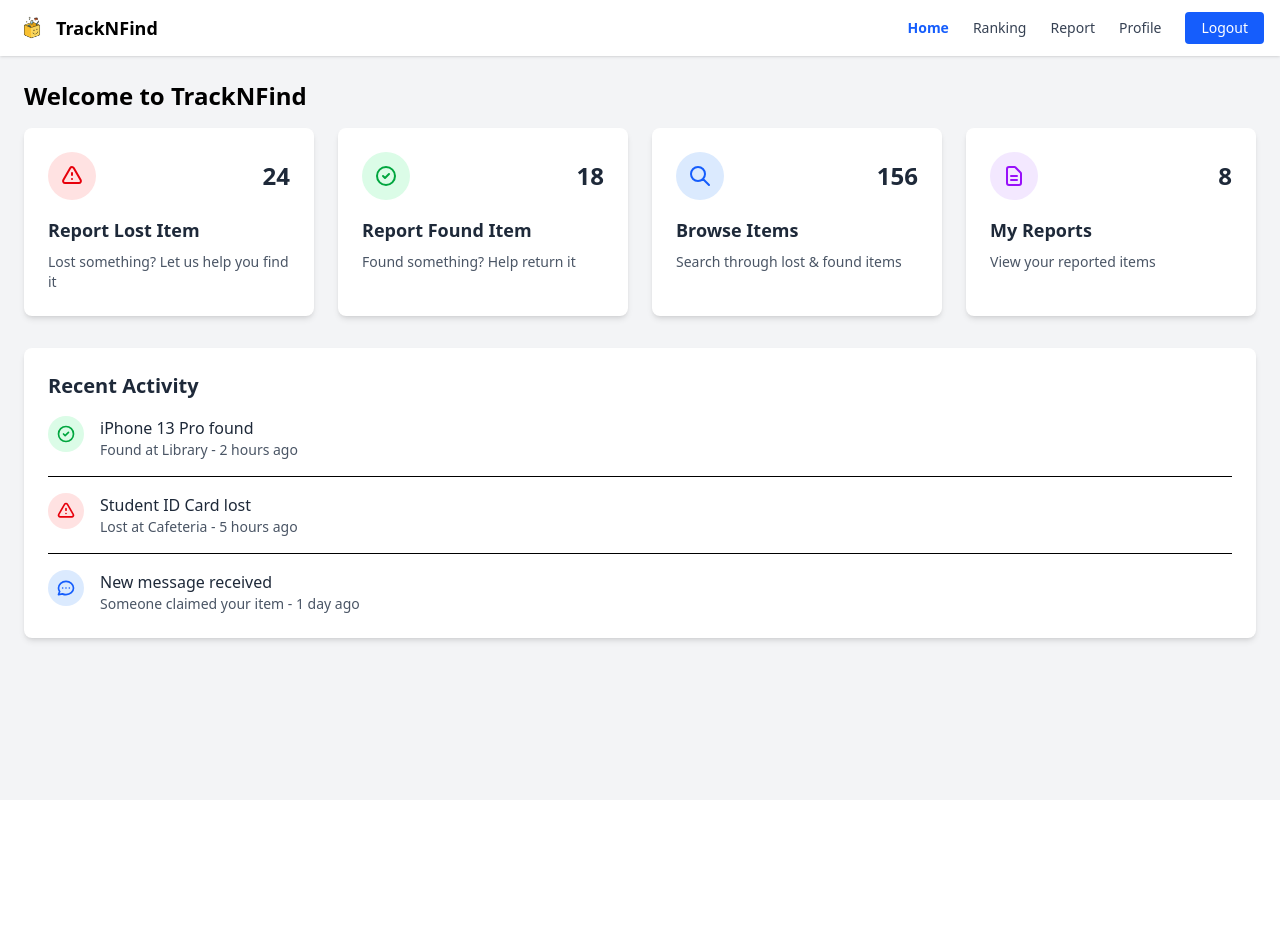
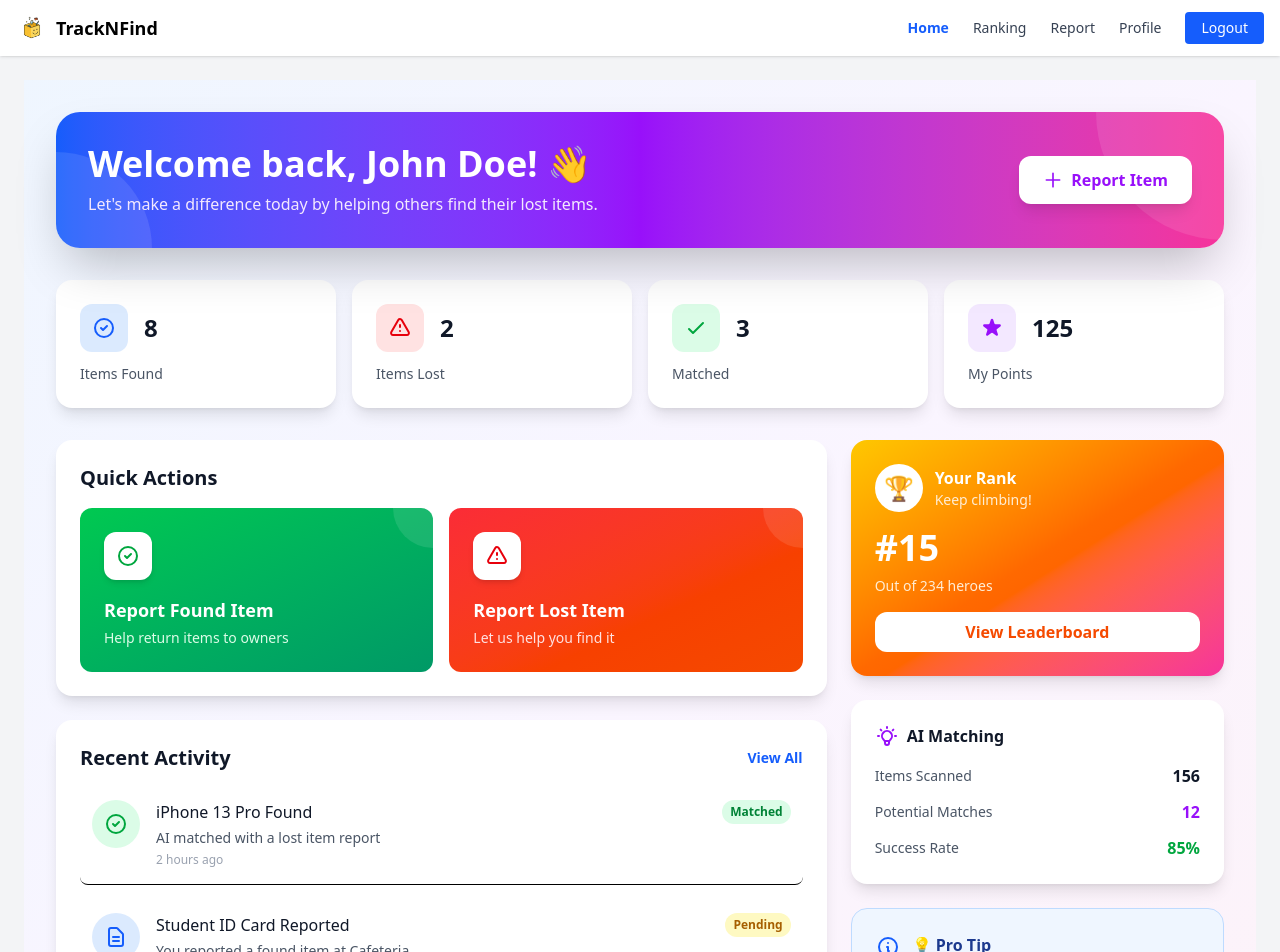
Before and after one commit to LEONG0719/AIROST_internProject, a Vue app in the folder Frontend/lostAndFound/: page /dashboard in a window 1280 px wide. Shown: the top 952 px of the page. Before the commit the page ends 800 px from the top, so only its background shows below. Built offline with nearby package versions, Linux system fonts and the light colour scheme.

Commit message:
redesign dashboard page and ranking page smaller adjust

```diff
--- a/Frontend/lostAndFound/src/pages/DashboardPage.vue
+++ b/Frontend/lostAndFound/src/pages/DashboardPage.vue
@@ -1,107 +1,318 @@
 <template>
   <DashboardLayout>
-    <h1 class="text-2xl font-bold mb-4">Welcome to TrackNFind</h1>
+    <div class="min-h-screen bg-gradient-to-br from-blue-50 via-purple-50 to-pink-50">
+      <div class="max-w-7xl mx-auto px-4 sm:px-6 lg:px-8 py-8">
 
-    <div class="grid grid-cols-1 md:grid-cols-2 lg:grid-cols-4 gap-6 mb-8">
-      <!-- Quick Action Cards -->
-      <div class="bg-white rounded-lg shadow-md p-6 hover:shadow-lg transition cursor-pointer">
-        <div class="flex items-center justify-between mb-4">
-          <div class="bg-red-100 p-3 rounded-full">
+        <!-- Welcome Banner -->
+        <div class="relative overflow-hidden bg-gradient-to-r from-blue-600 via-purple-600 to-pink-500 rounded-3xl shadow-2xl p-8 mb-8 text-white">
+          <!-- Decorative Elements -->
+          <div class="absolute top-0 right-0 w-64 h-64 bg-white opacity-10 rounded-full -mr-32 -mt-32"></div>
+          <div class="absolute bottom-0 left-0 w-48 h-48 bg-white opacity-10 rounded-full -ml-24 -mb-24"></div>
+
+          <div class="relative z-10">
+            <div class="flex flex-col md:flex-row items-start md:items-center justify-between gap-4">
+              <div class="flex-1">
+                <h1 class="text-3xl md:text-4xl font-bold mb-2">
+                  Welcome back, {{ userName }}! 👋
+                </h1>
+                <p class="text-purple-100 text-sm md:text-base">
+                  Let's make a difference today by helping others find their lost items.
+                </p>
+              </div>
+              <button
+                @click="goToReport"
+                class="bg-white text-purple-600 px-6 py-3 rounded-xl font-semibold hover:bg-opacity-90 transition shadow-lg flex items-center gap-2 whitespace-nowrap cursor-pointer"
+              >
+                <svg class="w-5 h-5" fill="none" stroke="currentColor" viewBox="0 0 24 24">
+                  <path stroke-linecap="round" stroke-linejoin="round" stroke-width="2" d="M12 4v16m8-8H4"/>
+                </svg>
+                Report Item
+              </button>
+            </div>
+          </div>
+        </div>
+
+        <!-- Quick Stats -->
+        <div class="grid grid-cols-2 md:grid-cols-4 gap-4 mb-8">
+          <div class="bg-white rounded-2xl shadow-lg p-6 hover:shadow-xl transition cursor-pointer">
+            <div class="flex items-center gap-4 mb-3">
+              <div class="w-12 h-12 bg-blue-100 rounded-xl flex items-center justify-center flex-shrink-0">
+                <svg class="w-6 h-6 text-blue-600" fill="none" stroke="currentColor" viewBox="0 0 24 24">
+                  <path stroke-linecap="round" stroke-linejoin="round" stroke-width="2" d="M9 12l2 2 4-4m6 2a9 9 0 11-18 0 9 9 0 0118 0z"/>
+                </svg>
+              </div>
+              <h3 class="text-2xl font-bold text-gray-900">{{ stats.itemsFound }}</h3>
+            </div>
+            <p class="text-sm text-gray-600">Items Found</p>
+          </div>
+
+          <div class="bg-white rounded-2xl shadow-lg p-6 hover:shadow-xl transition cursor-pointer">
+            <div class="flex items-center gap-4 mb-3">
+              <div class="w-12 h-12 bg-red-100 rounded-xl flex items-center justify-center flex-shrink-0">
                 <svg class="w-6 h-6 text-red-600" fill="none" stroke="currentColor" viewBox="0 0 24 24">
                   <path stroke-linecap="round" stroke-linejoin="round" stroke-width="2" d="M12 9v2m0 4h.01m-6.938 4h13.856c1.54 0 2.502-1.667 1.732-3L13.732 4c-.77-1.333-2.694-1.333-3.464 0L3.34 16c-.77 1.333.192 3 1.732 3z"/>
                 </svg>
               </div>
-          <span class="text-2xl font-bold text-gray-800">24</span>
+              <h3 class="text-2xl font-bold text-gray-900">{{ stats.itemsLost }}</h3>
             </div>
-        <h3 class="text-lg font-semibold text-gray-800 mb-2">Report Lost Item</h3>
-        <p class="text-sm text-gray-600">Lost something? Let us help you find it</p>
+            <p class="text-sm text-gray-600">Items Lost</p>
           </div>
 
-      <div class="bg-white rounded-lg shadow-md p-6 hover:shadow-lg transition cursor-pointer">
-        <div class="flex items-center justify-between mb-4">
-          <div class="bg-green-100 p-3 rounded-full">
+          <div class="bg-white rounded-2xl shadow-lg p-6 hover:shadow-xl transition cursor-pointer">
+            <div class="flex items-center gap-4 mb-3">
+              <div class="w-12 h-12 bg-green-100 rounded-xl flex items-center justify-center flex-shrink-0">
+                <svg class="w-6 h-6 text-green-600" fill="none" stroke="currentColor" viewBox="0 0 24 24">
+                  <path stroke-linecap="round" stroke-linejoin="round" stroke-width="2" d="M5 13l4 4L19 7"/>
+                </svg>
+              </div>
+              <h3 class="text-2xl font-bold text-gray-900">{{ stats.matched }}</h3>
+            </div>
+            <p class="text-sm text-gray-600">Matched</p>
+          </div>
+
+          <div class="bg-white rounded-2xl shadow-lg p-6 hover:shadow-xl transition cursor-pointer">
+            <div class="flex items-center gap-4 mb-3">
+              <div class="w-12 h-12 bg-purple-100 rounded-xl flex items-center justify-center flex-shrink-0">
+                <svg class="w-6 h-6 text-purple-600" fill="currentColor" viewBox="0 0 20 20">
+                  <path d="M9.049 2.927c.3-.921 1.603-.921 1.902 0l1.07 3.292a1 1 0 00.95.69h3.462c.969 0 1.371 1.24.588 1.81l-2.8 2.034a1 1 0 00-.364 1.118l1.07 3.292c.3.921-.755 1.688-1.54 1.118l-2.8-2.034a1 1 0 00-1.175 0l-2.8 2.034c-.784.57-1.838-.197-1.539-1.118l1.07-3.292a1 1 0 00-.364-1.118L2.98 8.72c-.783-.57-.38-1.81.588-1.81h3.461a1 1 0 00.951-.69l1.07-3.292z"/>
+                </svg>
+              </div>
+              <h3 class="text-2xl font-bold text-gray-900">{{ stats.points }}</h3>
+            </div>
+            <p class="text-sm text-gray-600">My Points</p>
+          </div>
+        </div>
+
+        <div class="grid grid-cols-1 lg:grid-cols-3 gap-6">
+
+          <!-- Left Column -->
+          <div class="lg:col-span-2 space-y-6">
+
+            <!-- Quick Actions -->
+            <div class="bg-white rounded-2xl shadow-lg p-6">
+              <h2 class="text-xl font-bold text-gray-900 mb-4">Quick Actions</h2>
+              <div class="grid grid-cols-1 md:grid-cols-2 gap-4">
+                <button
+                  @click="goToReportFound"
+                  class="group relative overflow-hidden bg-gradient-to-br from-green-500 to-emerald-600 rounded-xl p-6 text-white text-left hover:shadow-xl transition"
+                >
+                  <div class="absolute top-0 right-0 w-20 h-20 bg-white opacity-10 rounded-full -mr-10 -mt-10"></div>
+                  <div class="relative z-10">
+                    <div class="w-12 h-12 bg-white rounded-xl flex items-center justify-center mb-4 shadow-md">
                       <svg class="w-6 h-6 text-green-600" fill="none" stroke="currentColor" viewBox="0 0 24 24">
                         <path stroke-linecap="round" stroke-linejoin="round" stroke-width="2" d="M9 12l2 2 4-4m6 2a9 9 0 11-18 0 9 9 0 0118 0z"/>
                       </svg>
                     </div>
-          <span class="text-2xl font-bold text-gray-800">18</span>
+                    <h3 class="text-lg font-semibold mb-1">Report Found Item</h3>
+                    <p class="text-sm text-green-100">Help return items to owners</p>
                   </div>
-        <h3 class="text-lg font-semibold text-gray-800 mb-2">Report Found Item</h3>
-        <p class="text-sm text-gray-600">Found something? Help return it</p>
-      </div>
+                </button>
 
-      <div class="bg-white rounded-lg shadow-md p-6 hover:shadow-lg transition cursor-pointer">
-        <div class="flex items-center justify-between mb-4">
-          <div class="bg-blue-100 p-3 rounded-full">
-            <svg class="w-6 h-6 text-blue-600" fill="none" stroke="currentColor" viewBox="0 0 24 24">
-              <path stroke-linecap="round" stroke-linejoin="round" stroke-width="2" d="M21 21l-6-6m2-5a7 7 0 11-14 0 7 7 0 0114 0z"/>
+                <button
+                  @click="goToReportLost"
+                  class="group relative overflow-hidden bg-gradient-to-br from-red-500 to-orange-600 rounded-xl p-6 text-white text-left hover:shadow-xl transition"
+                >
+                  <div class="absolute top-0 right-0 w-20 h-20 bg-white opacity-10 rounded-full -mr-10 -mt-10"></div>
+                  <div class="relative z-10">
+                    <div class="w-12 h-12 bg-white rounded-xl flex items-center justify-center mb-4 shadow-md">
+                      <svg class="w-6 h-6 text-red-600" fill="none" stroke="currentColor" viewBox="0 0 24 24">
+                        <path stroke-linecap="round" stroke-linejoin="round" stroke-width="2" d="M12 9v2m0 4h.01m-6.938 4h13.856c1.54 0 2.502-1.667 1.732-3L13.732 4c-.77-1.333-2.694-1.333-3.464 0L3.34 16c-.77 1.333.192 3 1.732 3z"/>
                       </svg>
                     </div>
-          <span class="text-2xl font-bold text-gray-800">156</span>
+                    <h3 class="text-lg font-semibold mb-1">Report Lost Item</h3>
+                    <p class="text-sm text-red-100">Let us help you find it</p>
                   </div>
-        <h3 class="text-lg font-semibold text-gray-800 mb-2">Browse Items</h3>
-        <p class="text-sm text-gray-600">Search through lost & found items</p>
-      </div>
-
-      <div class="bg-white rounded-lg shadow-md p-6 hover:shadow-lg transition cursor-pointer">
-        <div class="flex items-center justify-between mb-4">
-          <div class="bg-purple-100 p-3 rounded-full">
-            <svg class="w-6 h-6 text-purple-600" fill="none" stroke="currentColor" viewBox="0 0 24 24">
-              <path stroke-linecap="round" stroke-linejoin="round" stroke-width="2" d="M9 12h6m-6 4h6m2 5H7a2 2 0 01-2-2V5a2 2 0 012-2h5.586a1 1 0 01.707.293l5.414 5.414a1 1 0 01.293.707V19a2 2 0 01-2 2z"/>
-            </svg>
-          </div>
-          <span class="text-2xl font-bold text-gray-800">8</span>
-        </div>
-        <h3 class="text-lg font-semibold text-gray-800 mb-2">My Reports</h3>
-        <p class="text-sm text-gray-600">View your reported items</p>
+                </button>
               </div>
             </div>
 
             <!-- Recent Activity -->
-    <div class="bg-white rounded-lg shadow-md p-6">
-      <h2 class="text-xl font-bold text-gray-800 mb-4">Recent Activity</h2>
+            <div class="bg-white rounded-2xl shadow-lg p-6">
+              <div class="flex items-center justify-between mb-4">
+                <h2 class="text-xl font-bold text-gray-900">Recent Activity</h2>
+                <button class="text-sm text-blue-600 hover:text-blue-700 font-semibold">View All</button>
+              </div>
+
               <div class="space-y-4">
-        <div class="flex items-start gap-4 pb-4 border-b">
-          <div class="bg-green-100 p-2 rounded-full flex-shrink-0">
-            <svg class="w-5 h-5 text-green-600" fill="none" stroke="currentColor" viewBox="0 0 24 24">
-              <path stroke-linecap="round" stroke-linejoin="round" stroke-width="2" d="M9 12l2 2 4-4m6 2a9 9 0 11-18 0 9 9 0 0118 0z"/>
+                <div
+                  v-for="(activity, index) in recentActivities"
+                  :key="index"
+                  class="flex items-start gap-4 pb-4 border-b last:border-b-0 hover:bg-gray-50 p-3 rounded-lg transition cursor-pointer"
+                >
+                  <div class="flex-shrink-0 w-12 h-12 rounded-full flex items-center justify-center"
+                    :class="activity.bgColor">
+                    <svg class="w-6 h-6" :class="activity.iconColor" fill="none" stroke="currentColor" viewBox="0 0 24 24">
+                      <path stroke-linecap="round" stroke-linejoin="round" stroke-width="2" :d="activity.icon"/>
                     </svg>
                   </div>
-          <div class="flex-1">
-            <p class="text-gray-800 font-medium">iPhone 13 Pro found</p>
-            <p class="text-sm text-gray-600">Found at Library - 2 hours ago</p>
+                  <div class="flex-1 min-w-0">
+                    <p class="font-medium text-gray-900">{{ activity.title }}</p>
+                    <p class="text-sm text-gray-600 mt-1">{{ activity.description }}</p>
+                    <p class="text-xs text-gray-400 mt-1">{{ activity.time }}</p>
                   </div>
-        </div>
-
-        <div class="flex items-start gap-4 pb-4 border-b">
-          <div class="bg-red-100 p-2 rounded-full flex-shrink-0">
-            <svg class="w-5 h-5 text-red-600" fill="none" stroke="currentColor" viewBox="0 0 24 24">
-              <path stroke-linecap="round" stroke-linejoin="round" stroke-width="2" d="M12 9v2m0 4h.01m-6.938 4h13.856c1.54 0 2.502-1.667 1.732-3L13.732 4c-.77-1.333-2.694-1.333-3.464 0L3.34 16c-.77 1.333.192 3 1.732 3z"/>
-            </svg>
-          </div>
-          <div class="flex-1">
-            <p class="text-gray-800 font-medium">Student ID Card lost</p>
-            <p class="text-sm text-gray-600">Lost at Cafeteria - 5 hours ago</p>
-          </div>
-        </div>
-
-        <div class="flex items-start gap-4">
-          <div class="bg-blue-100 p-2 rounded-full flex-shrink-0">
-            <svg class="w-5 h-5 text-blue-600" fill="none" stroke="currentColor" viewBox="0 0 24 24">
-              <path stroke-linecap="round" stroke-linejoin="round" stroke-width="2" d="M8 12h.01M12 12h.01M16 12h.01M21 12c0 4.418-4.03 8-9 8a9.863 9.863 0 01-4.255-.949L3 20l1.395-3.72C3.512 15.042 3 13.574 3 12c0-4.418 4.03-8 9-8s9 3.582 9 8z"/>
-            </svg>
-          </div>
-          <div class="flex-1">
-            <p class="text-gray-800 font-medium">New message received</p>
-            <p class="text-sm text-gray-600">Someone claimed your item - 1 day ago</p>
-          </div>
+                  <span
+                    class="flex-shrink-0 px-2 py-1 text-xs font-semibold rounded-full"
+                    :class="activity.statusClass">
+                    {{ activity.status }}
+                  </span>
                 </div>
               </div>
             </div>
 
+          </div>
+
+          <!-- Right Column -->
+          <div class="lg:col-span-1 space-y-6">
+
+            <!-- Your Rank Card -->
+            <div class="bg-gradient-to-br from-yellow-400 via-orange-500 to-pink-500 rounded-2xl shadow-lg p-6 text-white">
+              <div class="flex items-center gap-3 mb-4">
+                <div class="w-12 h-12 bg-white bg-opacity-30 rounded-full flex items-center justify-center text-2xl">
+                  🏆
+                </div>
+                <div>
+                  <h3 class="font-semibold">Your Rank</h3>
+                  <p class="text-sm text-orange-100">Keep climbing!</p>
+                </div>
+              </div>
+              <div class="text-4xl font-bold mb-2">#{{ userRank }}</div>
+              <p class="text-sm text-orange-100 mb-4">Out of {{ totalUsers }} heroes</p>
+              <button
+                @click="goToRanking"
+                class="w-full bg-white text-orange-600 py-2 rounded-xl font-semibold hover:bg-opacity-90 transition"
+              >
+                View Leaderboard
+              </button>
+            </div>
+
+            <!-- AI Stats -->
+            <div class="bg-white rounded-2xl shadow-lg p-6">
+              <div class="flex items-center gap-2 mb-4">
+                <svg class="w-6 h-6 text-purple-600" fill="none" stroke="currentColor" viewBox="0 0 24 24">
+                  <path stroke-linecap="round" stroke-linejoin="round" stroke-width="2" d="M9.663 17h4.673M12 3v1m6.364 1.636l-.707.707M21 12h-1M4 12H3m3.343-5.657l-.707-.707m2.828 9.9a5 5 0 117.072 0l-.548.547A3.374 3.374 0 0014 18.469V19a2 2 0 11-4 0v-.531c0-.895-.356-1.754-.988-2.386l-.548-.547z"/>
+                </svg>
+                <h3 class="font-bold text-gray-900">AI Matching</h3>
+              </div>
+              <div class="space-y-3">
+                <div class="flex justify-between items-center">
+                  <span class="text-sm text-gray-600">Items Scanned</span>
+                  <span class="font-semibold text-gray-900">{{ aiStats.scanned }}</span>
+                </div>
+                <div class="flex justify-between items-center">
+                  <span class="text-sm text-gray-600">Potential Matches</span>
+                  <span class="font-semibold text-purple-600">{{ aiStats.matches }}</span>
+                </div>
+                <div class="flex justify-between items-center">
+                  <span class="text-sm text-gray-600">Success Rate</span>
+                  <span class="font-semibold text-green-600">{{ aiStats.successRate }}%</span>
+                </div>
+              </div>
+            </div>
+
+            <!-- Tips Card -->
+            <div class="bg-blue-50 border border-blue-200 rounded-2xl p-6">
+              <div class="flex items-start gap-3">
+                <svg class="w-6 h-6 text-blue-600 flex-shrink-0 mt-0.5" fill="none" stroke="currentColor" viewBox="0 0 24 24">
+                  <path stroke-linecap="round" stroke-linejoin="round" stroke-width="2" d="M13 16h-1v-4h-1m1-4h.01M21 12a9 9 0 11-18 0 9 9 0 0118 0z"/>
+                </svg>
+                <div>
+                  <h4 class="font-semibold text-blue-900 mb-2">💡 Pro Tip</h4>
+                  <p class="text-sm text-blue-800">
+                    Upload clear photos when reporting found items. Our AI works better with high-quality images!
+                  </p>
+                </div>
+              </div>
+            </div>
+
+          </div>
+
+        </div>
+
+      </div>
+    </div>
   </DashboardLayout>
 </template>
 
-<script setup>
+<script setup lang="ts">
+import { ref } from 'vue'
+import { useRouter } from 'vue-router'
 import DashboardLayout from '../layouts/DashboardLayout.vue'
+
+const router = useRouter()
+
+const userName = ref('John Doe')
+const userRank = ref(15)
+const totalUsers = ref(234)
+
+const stats = ref({
+  itemsFound: 8,
+  itemsLost: 2,
+  matched: 3,
+  points: 125
+})
+
+const aiStats = ref({
+  scanned: 156,
+  matches: 12,
+  successRate: 85
+})
+
+const recentActivities = [
+  {
+    title: 'iPhone 13 Pro Found',
+    description: 'AI matched with a lost item report',
+    time: '2 hours ago',
+    status: 'Matched',
+    statusClass: 'bg-green-100 text-green-700',
+    bgColor: 'bg-green-100',
+    iconColor: 'text-green-600',
+    icon: 'M9 12l2 2 4-4m6 2a9 9 0 11-18 0 9 9 0 0118 0z'
+  },
+  {
+    title: 'Student ID Card Reported',
+    description: 'You reported a found item at Cafeteria',
+    time: '5 hours ago',
+    status: 'Pending',
+    statusClass: 'bg-yellow-100 text-yellow-700',
+    bgColor: 'bg-blue-100',
+    iconColor: 'text-blue-600',
+    icon: 'M9 12h6m-6 4h6m2 5H7a2 2 0 01-2-2V5a2 2 0 012-2h5.586a1 1 0 01.707.293l5.414 5.414a1 1 0 01.293.707V19a2 2 0 01-2 2z'
+  },
+  {
+    title: 'Blue Backpack Claimed',
+    description: 'Owner verified and claimed the item',
+    time: '1 day ago',
+    status: 'Claimed',
+    statusClass: 'bg-purple-100 text-purple-700',
+    bgColor: 'bg-purple-100',
+    iconColor: 'text-purple-600',
+    icon: 'M5 13l4 4L19 7'
+  },
+  {
+    title: 'Lost Wallet Reported',
+    description: 'You reported a lost item',
+    time: '2 days ago',
+    status: 'Searching',
+    statusClass: 'bg-red-100 text-red-700',
+    bgColor: 'bg-red-100',
+    iconColor: 'text-red-600',
+    icon: 'M12 9v2m0 4h.01m-6.938 4h13.856c1.54 0 2.502-1.667 1.732-3L13.732 4c-.77-1.333-2.694-1.333-3.464 0L3.34 16c-.77 1.333.192 3 1.732 3z'
+  }
+]
+
+const goToReport = () => {
+  router.push('/report')
+}
+
+const goToReportFound = () => {
+  router.push('/report/found')
+}
+
+const goToReportLost = () => {
+  router.push('/report/lost')
+}
+
+const goToRanking = () => {
+  router.push('/ranking')
+}
 </script>
```
Also changed, not shown: Frontend/lostAndFound/src/pages/RankingPage.vue (+19 -19 lines). Lines whose indentation alone changed are shown as unchanged.
